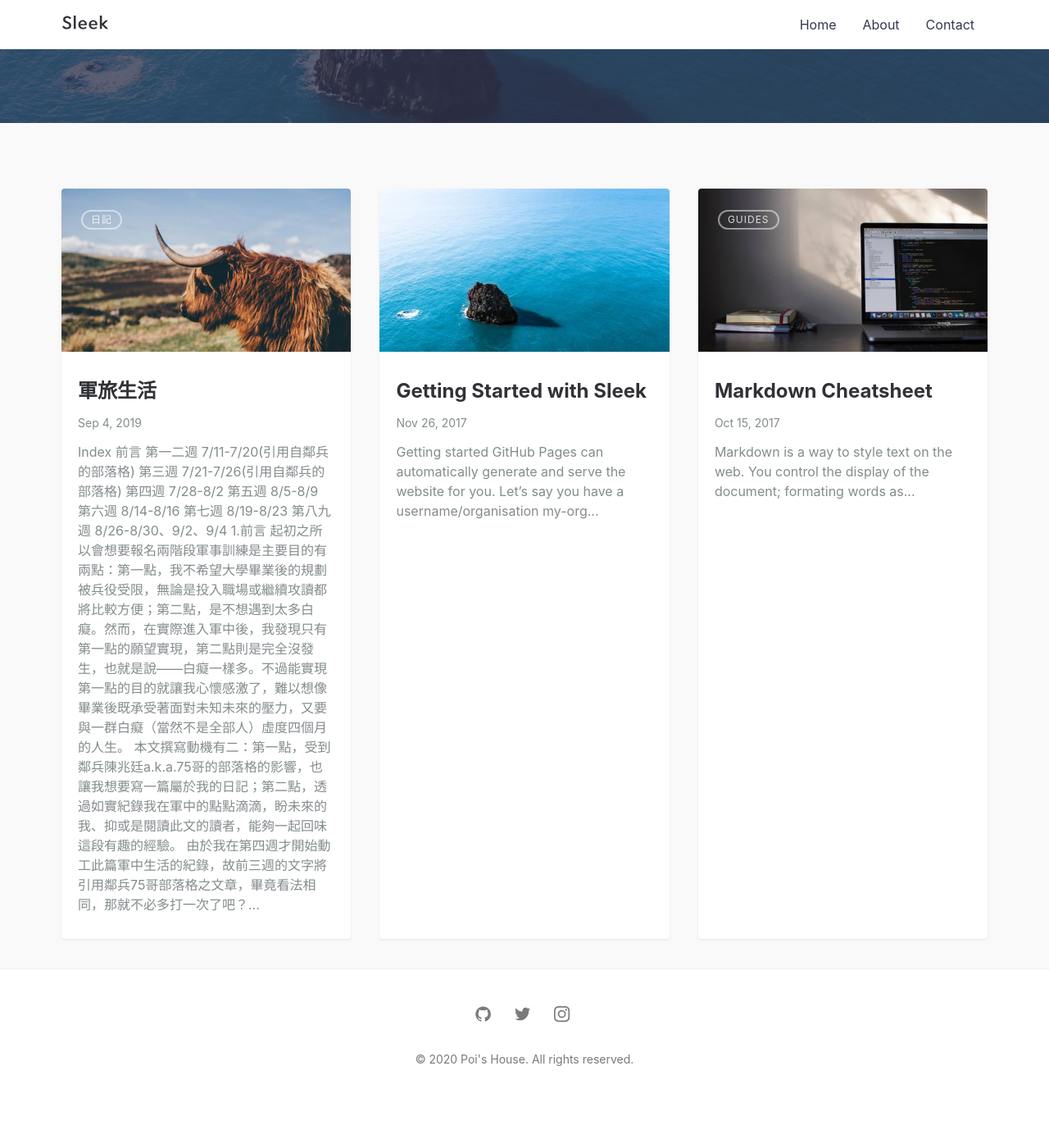
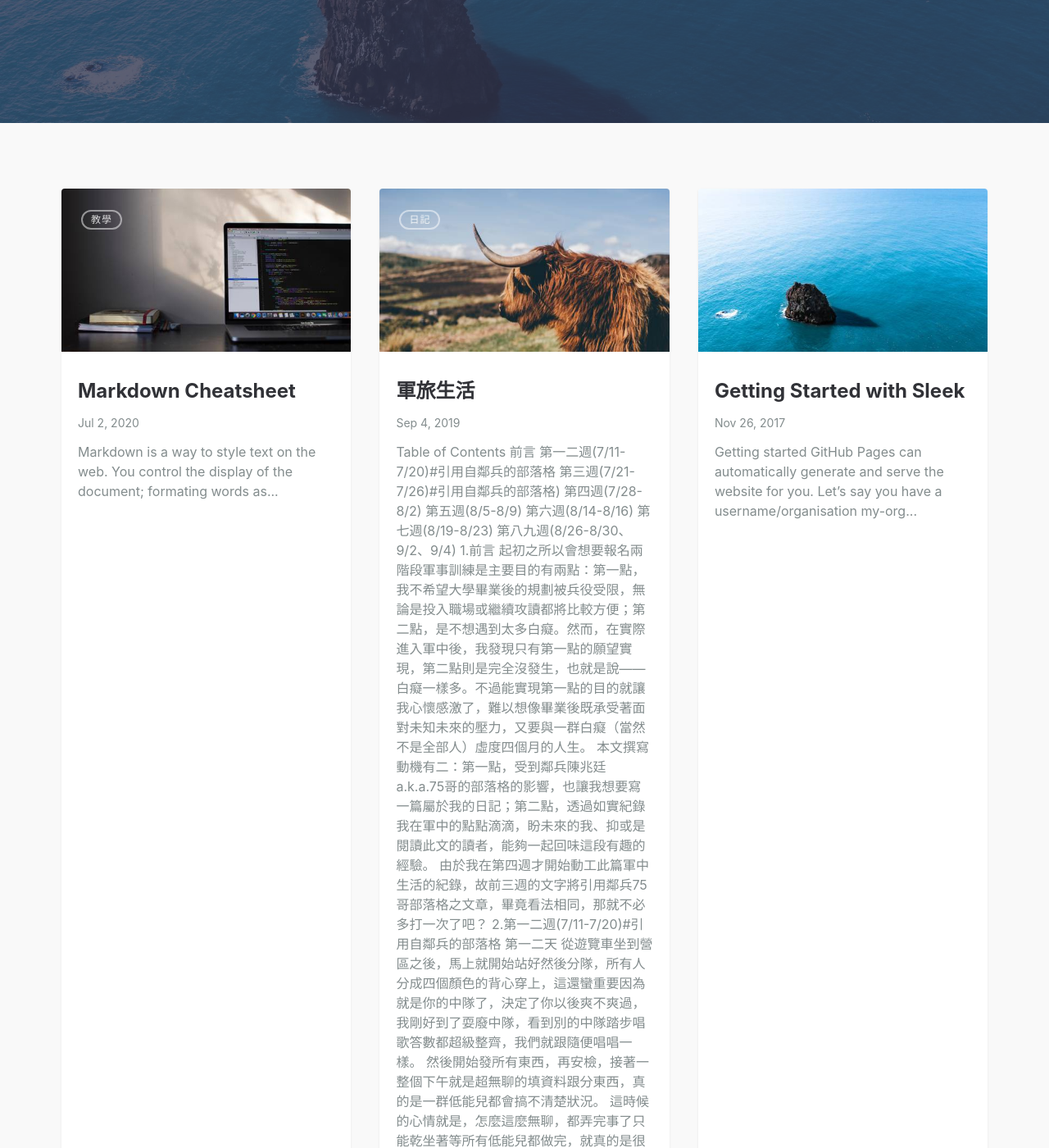
Before and after one commit to poi0905/blog, a Jekyll site: the page built from index.md, in a window 1280 px wide and 1400 px high, scrolled down 426 px. Shown: the whole window at 82% size. Built offline with Jekyll 4.4.1, drawn with Linux system fonts in a browser that asks for light colours; before the commit the page ends 1773 px from its top, so only the background shows below that; some of the changed text lies outside the part shown.

Commit message:
2020/7/2

```diff
--- a/_posts/2019-09-04-military-life.md
+++ b/_posts/2019-09-04-military-life.md
@@ -5,25 +5,20 @@
 categories: [日記]
 ---
 
-# Index
+
+# Table of Contents
 
 ***
 
-1.	前言
+[前言](#前言)
+[第一二週(7/11-7/20)#引用自鄰兵的部落格](#第一二週(7/11-7/20)#引用自鄰兵的部落格)
+[第三週(7/21-7/26)#引用自鄰兵的部落格)](#第三週(7/21-7/26)#引用自鄰兵的部落格)
+[第四週(7/28-8/2)](#第四週(7/28-8/2))
+[第五週(8/5-8/9)](#第五週(8/5-8/9))
+[第六週(8/14-8/16)](#第六週(8/14-8/16))
+[第七週(8/19-8/23)](#第七週(8/19-8/23))
+[第八九週(8/26-8/30、9/2、9/4)](#第八九週(8/26-8/30、9/2、9/4))
 
-2.	第一二週 7/11-7/20(引用自鄰兵的部落格)
-
-3.	第三週 7/21-7/26(引用自鄰兵的部落格)
-
-4.	第四週 7/28-8/2
-
-5.	第五週 8/5-8/9
-
-6.	第六週 8/14-8/16
-
-7.	第七週 8/19-8/23
-
-8.	第八九週 8/26-8/30、9/2、9/4
 
 # 1.前言
 
@@ -35,7 +30,7 @@
 
 由於我在第四週才開始動工此篇軍中生活的紀錄，故前三週的文字將引用鄰兵75哥部落格之文章，畢竟看法相同，那就不必多打一次了吧？
 
-# 2.第一二週 7/11-7/20(引用自鄰兵的部落格)
+# 2.第一二週(7/11-7/20)#引用自鄰兵的部落格
 
 ***
 
@@ -86,7 +81,7 @@
 ### 我的心態
 其實軍人最需要的就是服從，不管怎麼樣就是服從，不用太聰明，不用思考，就是賣力服從，這就是我這兩個月應該做的事情。
 
-# 3.第三週 7/21-7/26(引用自鄰兵的部落格)
+# 3.第三週(7/21-7/26)#引用自鄰兵的部落格
 
 ***
 
@@ -110,7 +105,7 @@
 
 最後這裡拜的行程幾乎都是打靶，第一次打靶真的還滿緊張，怕出了些無法挽回的錯，其實我對生死都會有些畏懼，手上的步槍只要是打在人身上，就是一條命死去，或是怕有瘋子開始起來瘋狂掃射，9發子彈9個洞。但第二次就還好，還打個5/9還行。（編按：我4/9）但每天都還是很無聊就對了。只能看一堆白痴耍低能。
 
-# 4.第四週 7/28-8/2
+# 4.第四週(7/28-8/2)
 
 ***
 
@@ -142,7 +137,7 @@
 
 下個禮拜就是鑑測了，每個幹部感覺都很緊張，還一直重複著這跟未來教召次數有關，不過事實上根本沒關，可能這個對他們影響很大吧，否則幹嘛如此神經兮兮。算了，想那麼多幹嘛，當兵最重要的就是服從，想那麼多只是讓自己難過而已，加油加油。
 
-# 5.第五週 8/5-8/9
+# 5.第五週(8/5-8/9)
 
 ***
 
@@ -179,7 +174,7 @@
 ### 體能
 最後的測驗為伏地挺身和仰臥起坐，原本想說屌打，結果伏地挺身才做67下（但還是A到75哥的飲料），仰臥起坐慘不忍睹，不過求過就好，我沒差>< 最後宣布全部中隊都有夭八假，真滴爽，重點是，我們中隊第二名！幹有夠扯，我單戰掛機也能第二，真的扯。
 
-# 6.第六週 8/14-8/16
+# 6.第六週(8/14-8/16)
 
 ***
 
@@ -187,7 +182,7 @@
 
 這週真的沒什麼好寫的，等下週吧。
 
-# 7.第七週 8/19-8/23
+# 7.第七週(8/19-8/23)
 
 ***
 
@@ -210,7 +205,7 @@
 ### 愛尻尻的基督徒
 我的鄰鄰兵，叫做恩予，是個基督徒。在一開始的時候，我以為他是個遲緩兒，不講話又動作慢，又愛裝沒事偷聽別人說話。但是在一週接著一週日夜相處之下，也跟他混熟了。跟他混熟後，發現他根本跟理想的基督徒有點遠，超愛罵髒話，而且是很多字，像是ㄍㄋㄋㄐㄅ之類的、吃飯前也沒在禱告。在有一次聊天的時候，他提到他小二就開始尻尻，頻率大概是2.3天一次，尻到現在應該有千發了吧。目前正朝著大魔法師邁進。（對了，由於是母胎單身，所以問他一個假設性的問題：你可以接受婚前性行為嗎？他說，有對象的話當然會發生關係，又道，規則就是挑自己想遵守的遵守就好）如此豁達的基督徒真是少見啊！
 
-# 8.第八九週 8/26-8/30、9/2、9/4
+# 8.第八九週(8/26-8/30、9/2、9/4)
 
 ***
 
--- a/_posts/2017-10-15-markdown-cheatsheet.md
+++ b/_posts/2020-07-02-githubpagetutorial.md
@@ -3,7 +3,7 @@
 title: Markdown Cheatsheet
 summary: Markdown is a way to style text on the web. You control the display of the document; formating words as bold or italic, adding images, and creating lists are just a few of the things we can do with Markdown. Mostly, Markdown is just regular text with a few non-alphabetic characters thrown in.
 featured-img: emile-perron-190221
-categories: Guides
+categories: 教學
 ---
 
 From [adam-p/markdown-here](https://github.com/adam-p/markdown-here/wiki/Markdown-Cheatsheet)
```
Also changed, not shown: _config.yml (line endings or trailing spaces).
